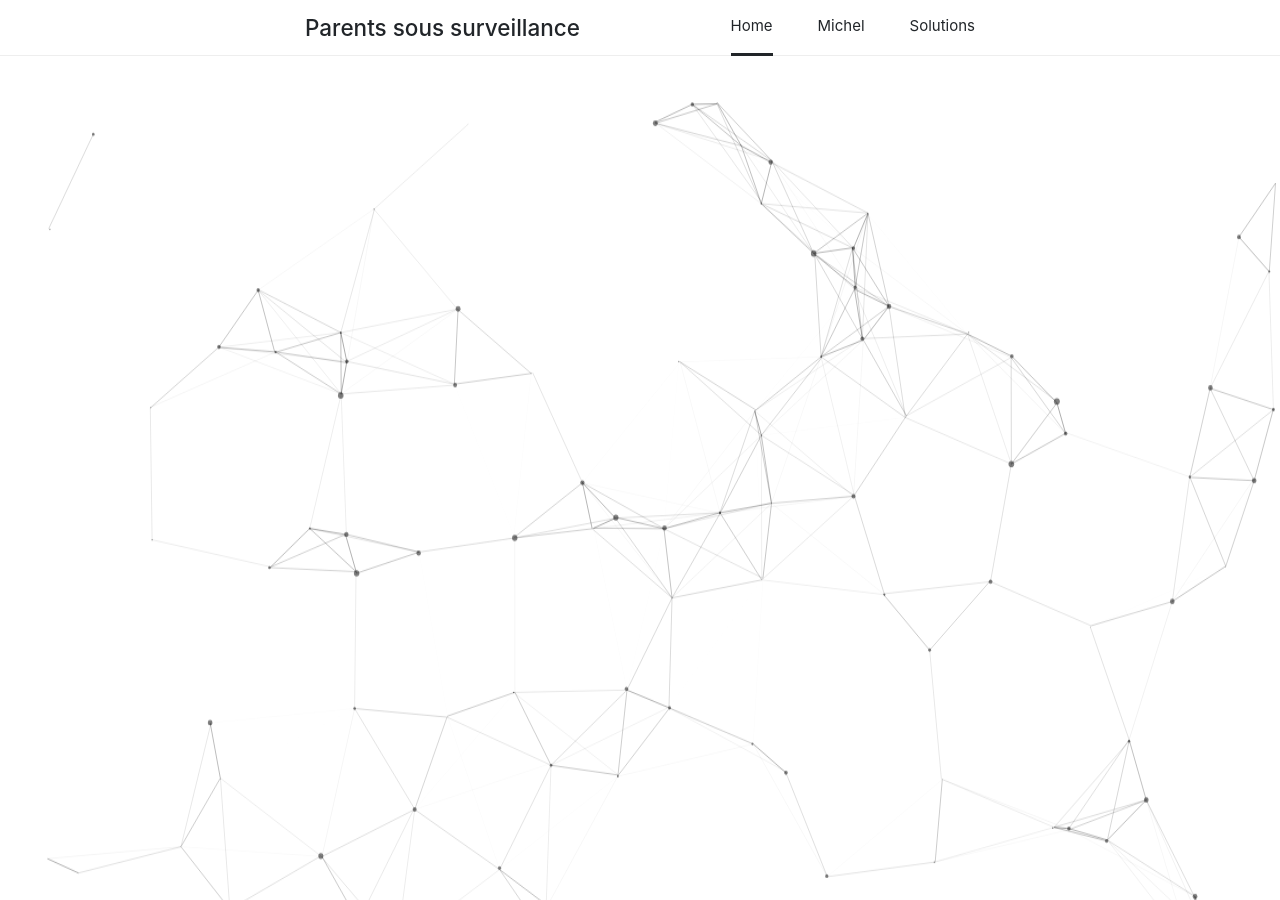
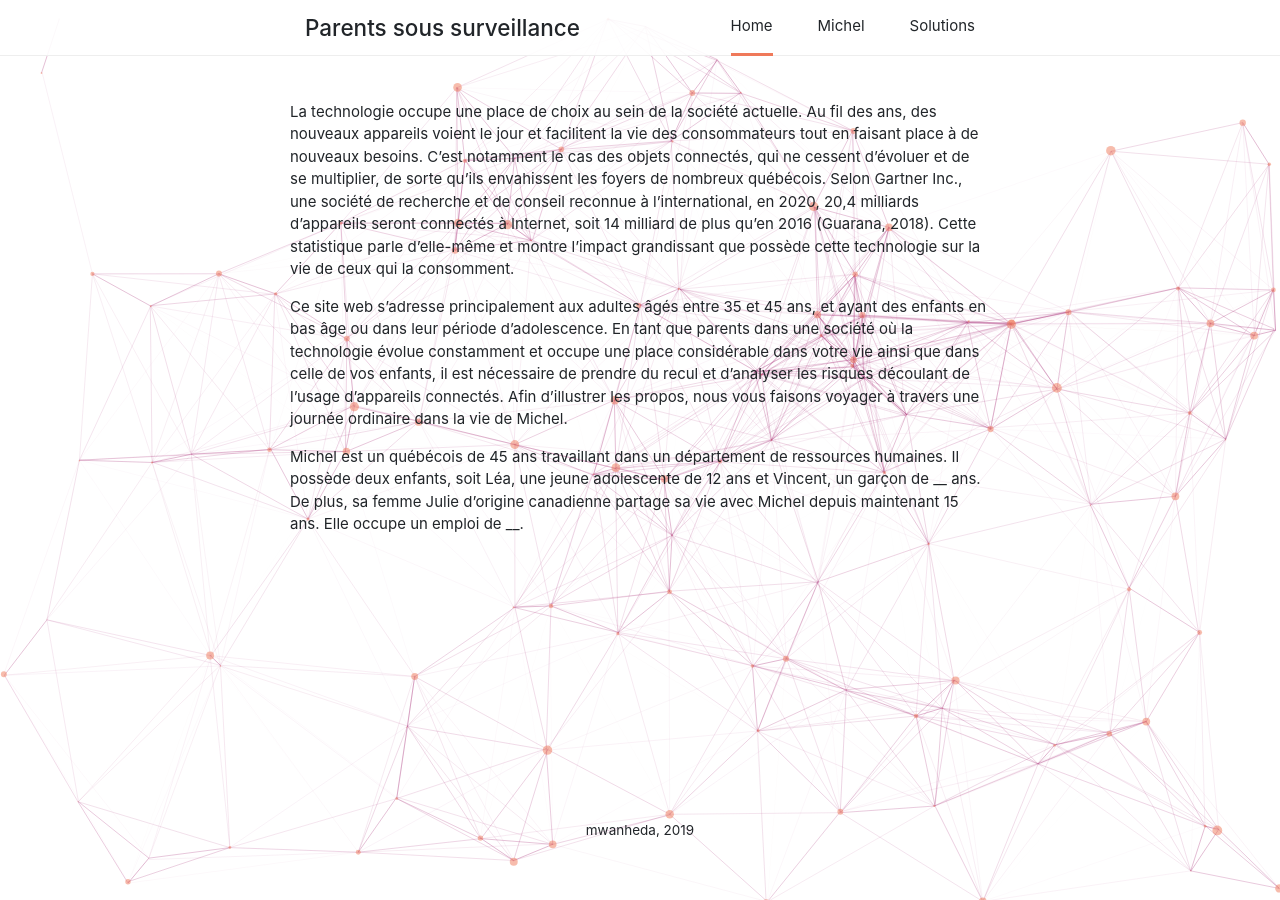
Before and after one commit to mwanheda/michel, a Jekyll site: the page built from index.md, in a window 1280 px wide and 900 px high. Built offline with Jekyll 4.4.1, drawn with Linux system fonts in a browser that asks for light colours; some web fonts are replaced.

Commit message:
Style particles and add steps nav

```diff
--- a/_includes/header.html
+++ b/_includes/header.html
@@ -1,5 +1,5 @@
 <header class="header">
-    <div class="header-inner">
+    <div class="header-inner container-md">
         <h4 class="mb-0">Parents sous surveillance</h4>
         <nav class="nav nav-primary">
             {% for category in site.data.categories %}
--- a/_layouts/default.html
+++ b/_layouts/default.html
@@ -2,8 +2,8 @@
 <html lang="en">
 {% include head.html %}
 
-<body>
-<div class="master" {% if page.particles %}id="particles-js"{% endif %}>
+<body {% if page.particles %}id="particles-js"{% endif %}>
+<div class="master">
     {% include header.html %}
 
     <main class="content">
--- a/_layouts/step.html
+++ b/_layouts/step.html
@@ -2,6 +2,7 @@
 layout: default
 ---
 
+<div class="container-md">
     <div class="step-header">
         <div class="step-header-item">
             <a class="arrow-back" href="{{ site.baseurl }}/steps/">←</a>
@@ -29,3 +30,4 @@
             </ol>
         </div>
     </div>
+</div>
--- a/css/main.css
+++ b/css/main.css
@@ -1,4 +1,9 @@
 @import url('https://rsms.me/inter/inter.css');
+
+:root {
+    --orange: #ef795a;
+    --pink: #a83279;
+}
 
 *, *::before *::after {
     box-sizing: border-box;
@@ -23,8 +28,6 @@
 }
 
 .header {
-    position: sticky;
-    top: 0;
     background-color: rgba(255, 255, 255, .9);
     border-bottom: 1px solid #eee;
     z-index: 2;
@@ -34,8 +37,6 @@
     display: flex;
     align-items: center;
     justify-content: space-between;
-    max-width: 700px;
-    margin: 0 auto;
     padding: 0 1rem;
 }
 
@@ -47,6 +48,7 @@
     padding: 1rem 0;
     color: currentColor;
     border-bottom: 3px solid transparent;
+    transition: border-bottom .15s;
 }
 
 .nav-primary .nav-link:not(:last-of-type) {
@@ -55,23 +57,32 @@
 
 .nav-primary .nav-link.active,
 .nav-primary .nav-link:hover {
-    border-bottom-color: currentColor;
+    border-bottom-color: var(--orange);
 }
 
 .content {
-    max-width: 700px;
-    margin: auto;
-    padding: 3rem 1rem 0;
+    padding: 0 1rem;
 }
 
 .container-md {
-    max-width: 800px;
+    max-width: 700px;
     margin: auto;
 }
 
 .container-sm {
     max-width: 600px;
     margin: auto;
+}
+
+.steps-nav {
+    position: sticky;
+    top: 0;
+    align-items: center;
+    justify-content: center;
+    margin-bottom: 2rem;
+    padding: 1rem 0;
+    background-color: #fff;
+    z-index: 2;
 }
 
 .timeline {
@@ -128,12 +139,12 @@
     color: #fff;
     background-color: #111;
     border-radius: .2rem;
-    box-shadow: inset 0 0 0 0 #ef795a;
+    box-shadow: inset 0 0 0 0 var(--orange);
     transition: box-shadow .2s ease-in .1s;
 }
 
 .timeline-content:hover .timeline-title {
-    box-shadow: inset 40em 0 0 0 #a83279;
+    box-shadow: inset 40em 0 0 0 var(--pink);
 }
 
 .timeline-text {
@@ -234,3 +245,8 @@
     padding: 2rem 0 4rem;
     font-size: .9rem;
 }
+
+.particles-js-canvas-el {
+    position: absolute;
+    z-index: -1;
+}
--- a/index.html
+++ /dev/null
@@ -1,6 +0,0 @@
----
-layout: default
-title: Michel
-id: index
-particles: true
----
--- /dev/null
+++ b/index.md
@@ -0,0 +1,14 @@
+---
+layout: default
+title: Michel
+id: index
+particles: true
+---
+
+<div class="container-md mt-5" markdown="1">
+La technologie occupe une place de choix au sein de la société actuelle. Au fil des ans, des nouveaux appareils voient le jour et facilitent la vie des consommateurs tout en faisant place à de nouveaux besoins. C’est notamment le cas des objets connectés, qui ne cessent d’évoluer et de se multiplier, de sorte qu’ils envahissent les foyers de nombreux québécois. Selon Gartner Inc., une société de recherche et de conseil reconnue à l’international, en 2020, 20,4 milliards d’appareils seront connectés à Internet, soit 14 milliard de plus qu’en 2016 (Guarana, 2018). Cette statistique parle d’elle-même et montre l’impact grandissant que possède cette technologie sur la vie de ceux qui la consomment.
+
+Ce site web s’adresse principalement aux adultes âgés entre 35 et 45 ans, et ayant des enfants en bas âge ou dans leur période d’adolescence. En tant que parents dans une société où la technologie évolue constamment et occupe une place considérable dans votre vie ainsi que dans celle de vos enfants, il est nécessaire de prendre du recul et d’analyser les risques découlant de l’usage d’appareils connectés. Afin d’illustrer les propos, nous vous faisons voyager à travers une journée ordinaire dans la vie de Michel.
+
+Michel est un québécois de 45 ans travaillant dans un département de ressources humaines. Il possède deux enfants, soit Léa, une jeune adolescente de 12 ans et Vincent, un garçon de __ ans. De plus, sa femme Julie d’origine canadienne partage sa vie avec Michel depuis maintenant 15 ans. Elle occupe un emploi de __.
+</div>
--- a/js/particles.json
+++ b/js/particles.json
@@ -8,7 +8,7 @@
       }
     },
     "color": {
-      "value": "#000000"
+      "value": "#ef795a"
     },
     "shape": {
       "type": "circle",
@@ -36,7 +36,7 @@
       }
     },
     "size": {
-      "value": 3,
+      "value": 5,
       "random": true,
       "anim": {
         "enable": false,
@@ -47,8 +47,8 @@
     },
     "line_linked": {
       "enable": true,
-      "distance": 150,
-      "color": "#000000",
+      "distance": 250,
+      "color": "#a83279",
       "opacity": 0.4,
       "width": 1
     },
@@ -75,7 +75,7 @@
         "mode": "repulse"
       },
       "onclick": {
-        "enable": true,
+        "enable": false,
         "mode": "push"
       },
       "resize": true
```
Also changed, not shown: steps.html (+9 -3 lines), solutions.html (line endings or trailing spaces). Lines whose indentation alone changed are shown as unchanged.
